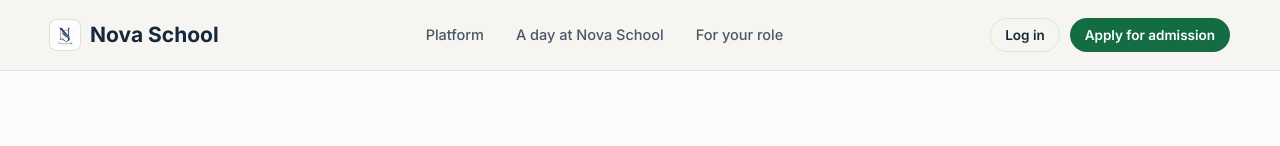
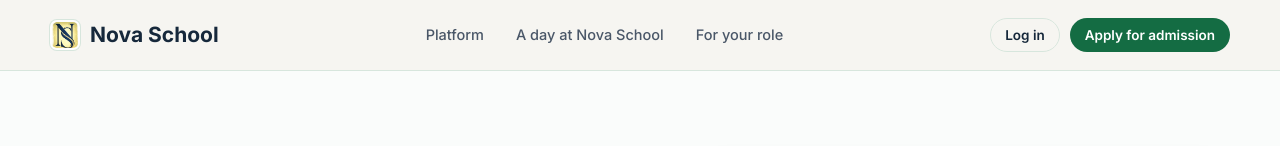
Before and after one commit to novaschool-commits/Novaschool, a website: page public/index.html in a window 1280 px wide. Shown: the top 146 px of the page. Drawn offline with Linux system fonts and the light colour scheme.

Commit message:
New logo, desktop margins

```diff
--- a/public/index.html
+++ b/public/index.html
@@ -22,6 +22,7 @@ p{margin:0;} a{color:inherit; text-decoration:none;} button{font-family:inherit;
 .mono{font-family:var(--mono);}
 .screen{display:none;} .screen.active{display:block;}
 .wrap{max-width:1180px; margin:0 auto; padding:0 28px;}
+@media (min-width: 900px){ .wrap{padding:0 48px;} }
 .eyebrow{font-family:var(--mono); font-size:12.5px; letter-spacing:.08em; text-transform:uppercase; color:var(--ink-soft); display:flex; align-items:center; gap:8px;}
 .eyebrow::before{content:''; width:14px; height:1.5px; background:currentColor; display:inline-block;}
 .btn{display:inline-flex; align-items:center; justify-content:center; gap:8px; padding:13px 22px; border-radius:999px; border:1.5px solid transparent; font-weight:600; font-size:15px; transition:transform .15s ease, background .15s ease, border-color .15s ease;}
@@ -166,7 +167,7 @@ footer{border-top:1px solid var(--line); padding:44px 0; margin-top:20px;}
 <section class="screen active" data-screen="landing">
   <div class="nav">
     <div class="wrap nav-inner">
-      <div class="brand"><img src="assets/logo.jpg" alt="Nova School logo" class="brand-logo-img" style="width:30px;height:30px;">Nova School</div>
+      <div class="brand"><img src="assets/logo-icon.jpg" alt="Nova School logo" class="brand-logo-img" style="width:30px;height:30px;">Nova School</div>
       <nav class="nav-links"><a href="#features">Platform</a><a href="#day">A day at Nova School</a><a href="#roles">For your role</a></nav>
       <div class="nav-cta">
         <button class="btn btn-outline btn-sm" onclick="go('login')">Log in</button>
@@ -220,7 +221,7 @@ footer{border-top:1px solid var(--line); padding:44px 0; margin-top:20px;}
   </div>
 
   <footer><div class="wrap foot-inner">
-    <div class="brand" style="font-size:16px;"><img src="assets/logo.jpg" alt="Nova School logo" class="brand-logo-img" style="width:22px;height:22px;">Nova School</div>
+    <div class="brand" style="font-size:16px;"><img src="assets/logo-icon.jpg" alt="Nova School logo" class="brand-logo-img" style="width:22px;height:22px;">Nova School</div>
     <span>© 2026 Nova School. A demonstration full-stack platform.</span><span>Admissions · Support · Privacy</span>
   </div></footer>
 </section>
@@ -231,7 +232,7 @@ footer{border-top:1px solid var(--line); padding:44px 0; margin-top:20px;}
     <div class="login-side">
       <a class="back" href="javascript:void(0)" onclick="go('landing')">← Back to Nova School</a>
       <div>
-        <img src="assets/logo.jpg" alt="Nova School logo" class="brand-logo-img" style="width:48px;height:48px;margin-bottom:22px;">
+        <img src="assets/logo-full.jpg" alt="Nova School logo" class="brand-logo-img" style="width:88px;height:auto;margin-bottom:22px;">
         <p class="quote">“Attendance, homework and the timetable finally live in <span>one place</span> — backed by a database, not a spreadsheet.”</p>
         <p style="margin-top:16px; color:#B9C2CE; font-size:13.5px;">— a parent of a Grade 8 student</p>
       </div>
@@ -262,7 +263,7 @@ footer{border-top:1px solid var(--line); padding:44px 0; margin-top:20px;}
 <section class="screen" data-screen="student">
   <div class="app-shell">
     <aside class="app-sidebar">
-      <div class="app-brand"><img src="assets/logo.jpg" alt="Nova School logo" class="brand-logo-img" style="width:24px;height:24px;"><span class="txt">Nova School</span></div>
+      <div class="app-brand"><img src="assets/logo-icon.jpg" alt="Nova School logo" class="brand-logo-img" style="width:24px;height:24px;"><span class="txt">Nova School</span></div>
       <nav class="side-nav">
         <a class="side-link active"><svg class="icon" viewBox="0 0 24 24"><rect x="3" y="3" width="7" height="7" rx="1.5"/><rect x="14" y="3" width="7" height="7" rx="1.5"/><rect x="3" y="14" width="7" height="7" rx="1.5"/><rect x="14" y="14" width="7" height="7" rx="1.5"/></svg><span class="txt">Dashboard</span></a>
       </nav>
@@ -311,7 +312,7 @@ footer{border-top:1px solid var(--line); padding:44px 0; margin-top:20px;}
 <section class="screen" data-screen="parent">
   <div class="app-shell">
     <aside class="app-sidebar">
-      <div class="app-brand"><img src="assets/logo.jpg" alt="Nova School logo" class="brand-logo-img" style="width:24px;height:24px;"><span class="txt">Nova School</span></div>
+      <div class="app-brand"><img src="assets/logo-icon.jpg" alt="Nova School logo" class="brand-logo-img" style="width:24px;height:24px;"><span class="txt">Nova School</span></div>
       <nav class="side-nav"><a class="side-link active"><svg class="icon" viewBox="0 0 24 24"><rect x="3" y="3" width="7" height="7" rx="1.5"/><rect x="14" y="3" width="7" height="7" rx="1.5"/><rect x="3" y="14" width="7" height="7" rx="1.5"/><rect x="14" y="14" width="7" height="7" rx="1.5"/></svg><span class="txt">Overview</span></a></nav>
       <div class="side-foot">
         <div class="side-user"><div class="avatar" style="background:var(--amber);" id="parentAvatar">--</div><div><div class="u-name" id="parentName">—</div><div class="u-role">Parent account</div></div></div>
@@ -347,7 +348,7 @@ footer{border-top:1px solid var(--line); padding:44px 0; margin-top:20px;}
 <section class="screen" data-screen="teacher">
   <div class="app-shell">
     <aside class="app-sidebar">
-      <div class="app-brand"><img src="assets/logo.jpg" alt="Nova School logo" class="brand-logo-img" style="width:24px;height:24px;"><span class="txt">Nova School</span></div>
+      <div class="app-brand"><img src="assets/logo-icon.jpg" alt="Nova School logo" class="brand-logo-img" style="width:24px;height:24px;"><span class="txt">Nova School</span></div>
       <nav class="side-nav"><a class="side-link active"><svg class="icon" viewBox="0 0 24 24"><rect x="3" y="3" width="7" height="7" rx="1.5"/><rect x="14" y="3" width="7" height="7" rx="1.5"/><rect x="3" y="14" width="7" height="7" rx="1.5"/><rect x="14" y="14" width="7" height="7" rx="1.5"/></svg><span class="txt">Dashboard</span></a></nav>
       <div class="side-foot">
         <div class="side-user"><div class="avatar" style="background:var(--magenta);" id="teacherAvatar">--</div><div><div class="u-name" id="teacherName">—</div><div class="u-role" id="teacherSubject">—</div></div></div>
@@ -416,7 +417,7 @@ footer{border-top:1px solid var(--line); padding:44px 0; margin-top:20px;}
 <section class="screen" data-screen="admin">
   <div class="app-shell">
     <aside class="app-sidebar">
-      <div class="app-brand"><img src="assets/logo.jpg" alt="Nova School logo" class="brand-logo-img" style="width:24px;height:24px;"><span class="txt">Nova School</span></div>
+      <div class="app-brand"><img src="assets/logo-icon.jpg" alt="Nova School logo" class="brand-logo-img" style="width:24px;height:24px;"><span class="txt">Nova School</span></div>
       <nav class="side-nav"><a class="side-link active"><svg class="icon" viewBox="0 0 24 24"><rect x="3" y="3" width="7" height="7" rx="1.5"/><rect x="14" y="3" width="7" height="7" rx="1.5"/><rect x="3" y="14" width="7" height="7" rx="1.5"/><rect x="14" y="14" width="7" height="7" rx="1.5"/></svg><span class="txt">Overview</span></a></nav>
       <div class="side-foot">
         <div class="side-user"><div class="avatar" style="background:var(--ink); border:1px solid rgba(255,255,255,.3);" id="adminAvatar">--</div><div><div class="u-name" id="adminName">—</div><div class="u-role" id="adminTitle">—</div></div></div>
```
Also changed, not shown: public/assets/logo-full.jpg (added), public/assets/logo-icon.jpg (added).
